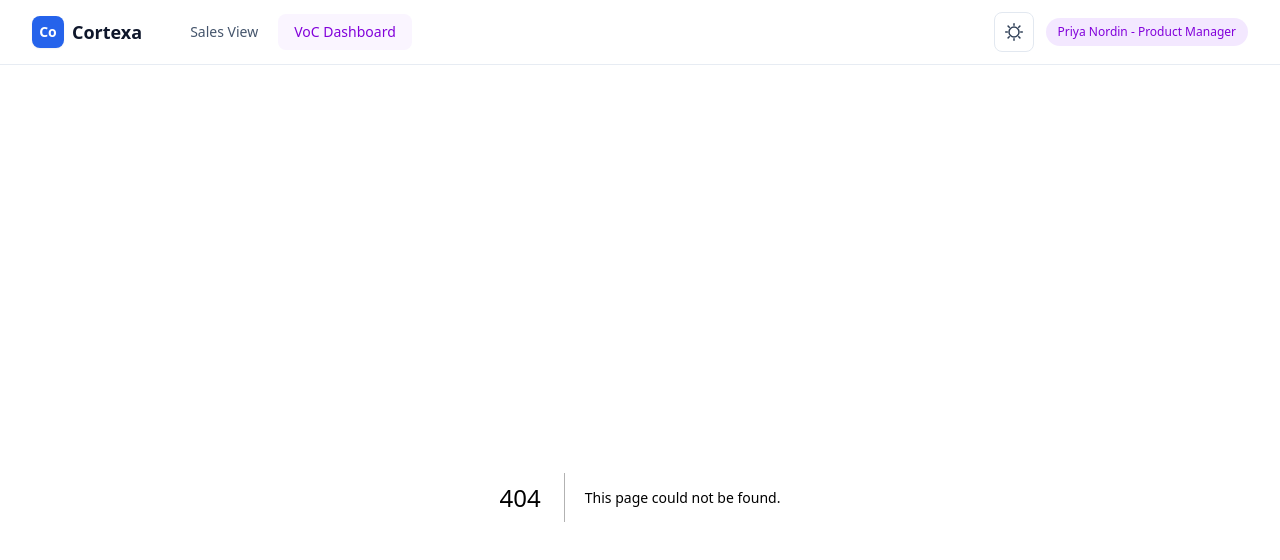
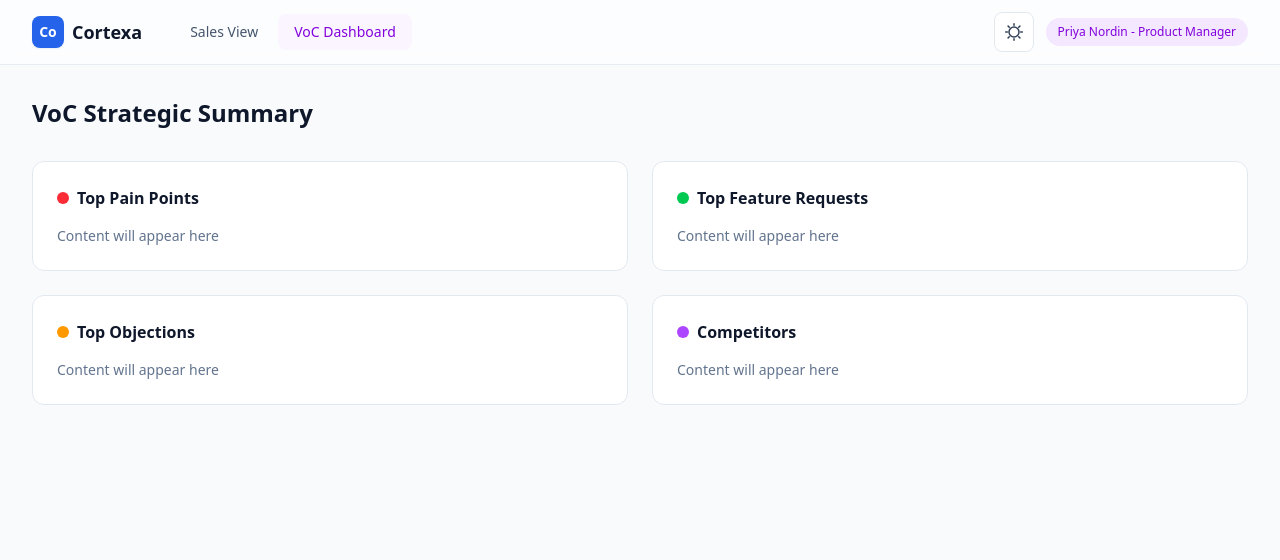
Before and after one commit to Sepideh-stack/hackathon-hid-2, a Next.js app: page /voc/summary in a window 1280 px wide. Before the commit this address had no page. Shown: the top 560 px of the page. Built offline with nearby package versions, Linux system fonts and the light colour scheme.

Commit message:
Add VoC summary page and navigation

```diff
--- a/src/app/voc/page.tsx
+++ b/src/app/voc/page.tsx
@@ -1,9 +1,11 @@
 "use client";
 
 import { useEffect, useState } from "react";
+import { useRouter } from "next/navigation";
 import { Product, VocData } from "@/lib/types";
 
 export default function VocDashboardPage() {
+  const router = useRouter();
   const [vocData, setVocData] = useState<VocData | null>(null);
   const [products, setProducts] = useState<Product[]>([]);
   const [productId, setProductId] = useState<string>("");
@@ -141,11 +143,10 @@ export default function VocDashboardPage() {
           />
         </div>
         <button
-          onClick={handleGenerateSummary}
-          disabled={summaryLoading}
-          className="px-4 py-2 bg-purple-600 text-white rounded-lg text-sm font-medium hover:bg-purple-700 transition-colors disabled:opacity-50 active:scale-[0.98]"
+          onClick={() => router.push('/voc/summary')}
+          className="px-4 py-2 bg-purple-600 text-white rounded-lg text-sm font-medium hover:bg-purple-700 transition-colors active:scale-[0.98]"
         >
-          {summaryLoading ? "Generating..." : "Generate VoC Summary"}
+          Generate VoC Summary
         </button>
       </div>
 
--- /dev/null
+++ b/src/app/voc/summary/page.tsx
@@ -0,0 +1,48 @@
+export default function VocSummaryPage() {
+  return (
+    <div>
+      <div className="mb-8">
+        <h1 className="text-2xl font-bold text-slate-900 dark:text-[color:var(--foreground)] animate-fade-in-up">VoC Strategic Summary</h1>
+      </div>
+
+      {/* Summary grid */}
+      <div className="grid grid-cols-1 md:grid-cols-2 gap-6">
+        {/* Pain Points */}
+        <div className="bg-white dark:bg-[color:var(--card)] border border-slate-200 dark:border-[color:var(--border)] rounded-xl p-6 animate-fade-in-up">
+          <h2 className="font-semibold text-slate-900 dark:text-[color:var(--card-foreground)] mb-4 flex items-center gap-2">
+            <span className="w-3 h-3 bg-red-500 rounded-full" />
+            Top Pain Points
+          </h2>
+          <p className="text-sm text-slate-500 dark:text-[color:var(--muted-foreground)]">Content will appear here</p>
+        </div>
+
+        {/* Feature Requests */}
+        <div className="bg-white dark:bg-[color:var(--card)] border border-slate-200 dark:border-[color:var(--border)] rounded-xl p-6 animate-fade-in-up [animation-delay:60ms]">
+          <h2 className="font-semibold text-slate-900 dark:text-[color:var(--card-foreground)] mb-4 flex items-center gap-2">
+            <span className="w-3 h-3 bg-green-500 rounded-full" />
+            Top Feature Requests
+          </h2>
+          <p className="text-sm text-slate-500 dark:text-[color:var(--muted-foreground)]">Content will appear here</p>
+        </div>
+
+        {/* Objections */}
+        <div className="bg-white dark:bg-[color:var(--card)] border border-slate-200 dark:border-[color:var(--border)] rounded-xl p-6 animate-fade-in-up [animation-delay:120ms]">
+          <h2 className="font-semibold text-slate-900 dark:text-[color:var(--card-foreground)] mb-4 flex items-center gap-2">
+            <span className="w-3 h-3 bg-amber-500 rounded-full" />
+            Top Objections
+          </h2>
+          <p className="text-sm text-slate-500 dark:text-[color:var(--muted-foreground)]">Content will appear here</p>
+        </div>
+
+        {/* Competitors */}
+        <div className="bg-white dark:bg-[color:var(--card)] border border-slate-200 dark:border-[color:var(--border)] rounded-xl p-6 animate-fade-in-up [animation-delay:180ms]">
+          <h2 className="font-semibold text-slate-900 dark:text-[color:var(--card-foreground)] mb-4 flex items-center gap-2">
+            <span className="w-3 h-3 bg-purple-500 rounded-full" />
+            Competitors
+          </h2>
+          <p className="text-sm text-slate-500 dark:text-[color:var(--muted-foreground)]">Content will appear here</p>
+        </div>
+      </div>
+    </div>
+  );
+}
```
